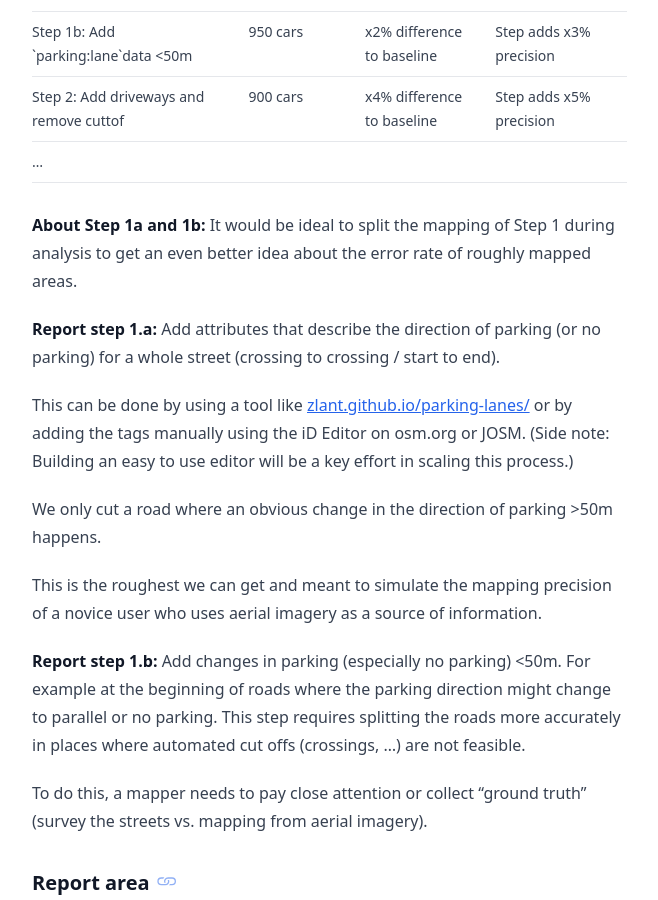
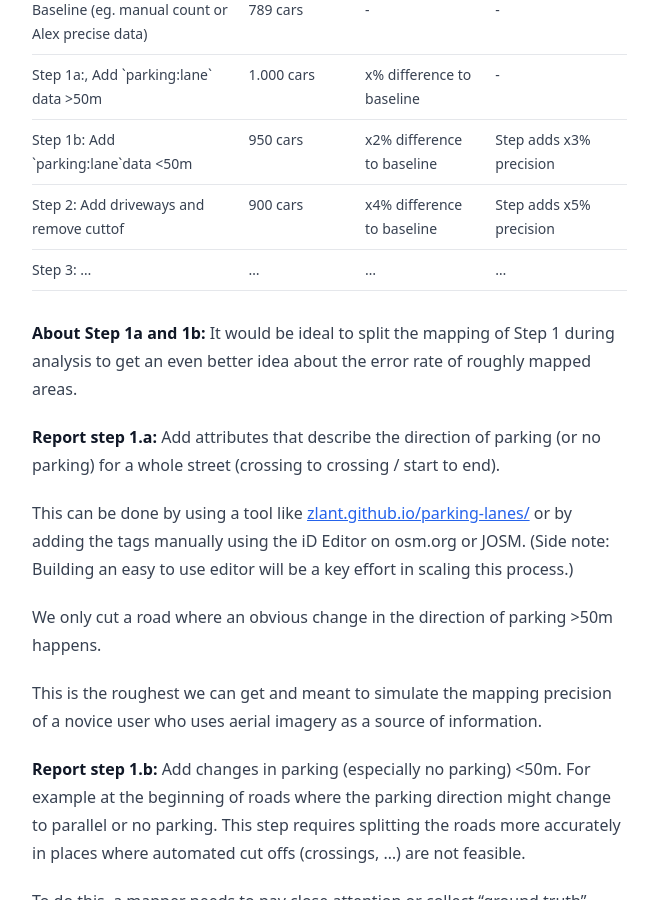
Before and after one commit to osmberlin/strassenraumkarte-neukoelln, a Jekyll site: the page built from _posts/2021-12-13-evaluate-tradeoffs-in-data-quality-vs-mapping-details.md, in a window 1280 px wide and 900 px high, scrolled down 3836 px. Shown: the whole window, without its empty margins (228-886 px from the left). Built offline with Jekyll 4.4.1, drawn with Linux system fonts in a browser that asks for light colours.

Commit message:
Update 2021-12-13-evaluate-tradeoffs-in-data-quality-vs-mapping-details.md
Fix image, add css class

```diff
--- a/_posts/2021-12-13-evaluate-tradeoffs-in-data-quality-vs-mapping-details.md
+++ b/_posts/2021-12-13-evaluate-tradeoffs-in-data-quality-vs-mapping-details.md
@@ -8,7 +8,7 @@
 language: "en"
 ---
 
-![_Screenshot of the parking map with debugging circles to show different cutoff areas.](../images/posts/strassenraumkarte/parkstreifen-generieren.jpg){: class='img-thumbnail' }
+![Screenshot of the parking map with debugging circles to show different cutoff areas.](../images/posts/parkstreifen-generieren.png){: class='img-thumbnail' }
 
 The volunteer project "[Parkraumkarte](https://supaplexosm.github.io/strassenraumkarte-neukoelln/?map=parkingmap#17/52.47379/13.44164)" shows that OSM data can be used to calculate the available roadside parking space with very high accuracy.
 
@@ -59,7 +59,7 @@
 
 The values depend on local traffic law; those are values that work well for Berlin.
 
-![_Screenshot of the parking map with debugging circles to show different cutoff areas.](../images/posts/strassenraumkarte/parkstreifen-generieren.jpg){: class='img-thumbnail' }
+![Screenshot of the parking map with debugging circles to show different cutoff areas.](../images/posts/parkstreifen-generieren.png){: class='img-thumbnail' }
 
 _Screenshot of the parking map with debugging circles to show different cutoff areas._
 
@@ -73,8 +73,8 @@
 | Step 1a:, Add \`parking:lane\` data >50m         | 1.000 cars            | x% difference to baseline  | \-                               |
 | Step 1b: Add \`parking:lane\`data <50m           | 950 cars              | x2% difference to baseline | Step adds x3% precision          |
 | Step 2: Add driveways and remove cuttof          | 900 cars              | x4% difference to baseline | Step adds x5% precision          |
-| …                                                |                       |                            |                                  |
-{: class='border-b' }
+| Step 3: …                                        | …                     | …                          | …                                |
+{: class='border-t border-b' }
 
 **About Step 1a and 1b:** It would be ideal to split the mapping of Step 1 during analysis to get an even better idea about the error rate of roughly mapped areas.
 
```
